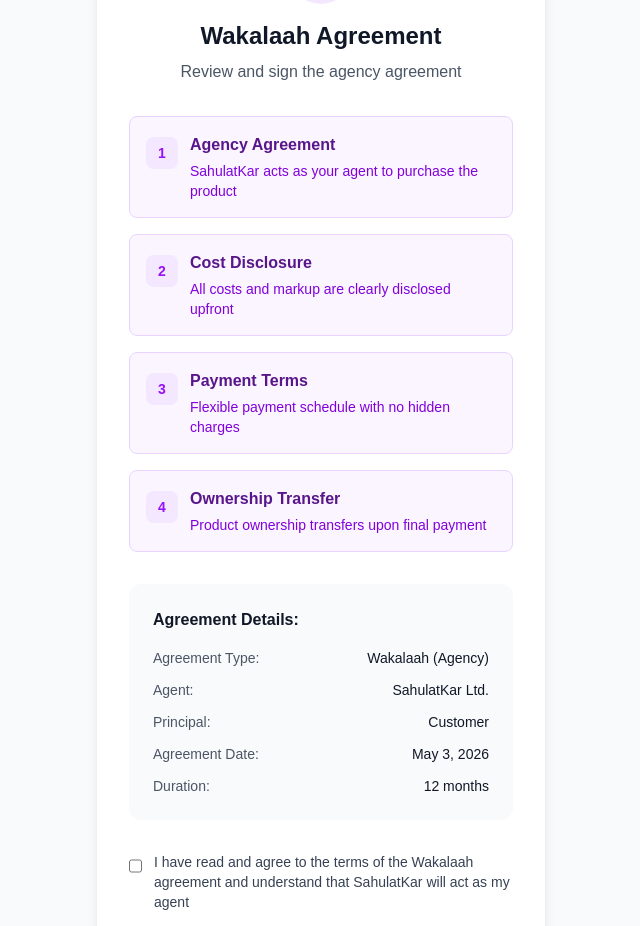
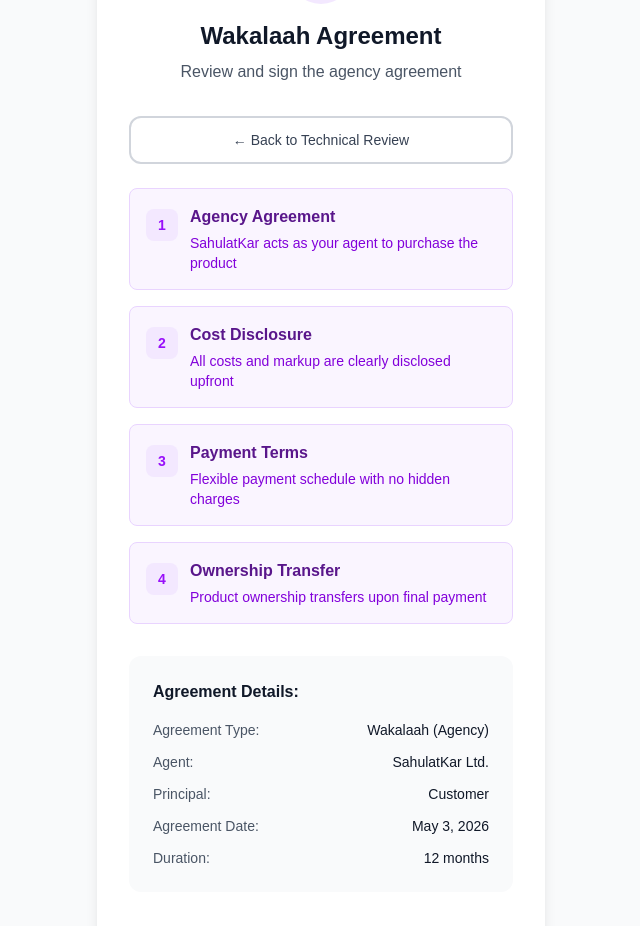
Before and after one commit to SahulatKar/Sahulatkar_Frontend, a Next.js app in the folder saulatkar-frontend/: page /financing/wakalaah-agreement in a window 1280 px wide. Shown: the part 108-1034 px from the top of the page, without its empty margins (319-959 px from the left). Built offline with nearby package versions, Linux system fonts and the light colour scheme.

Commit message:
Automate agreement acceptance and redirect to murabaha contract

```diff
--- a/saulatkar-frontend/src/app/financing/wakalaah-agreement/page.tsx
+++ b/saulatkar-frontend/src/app/financing/wakalaah-agreement/page.tsx
@@ -1,7 +1,7 @@
 "use client"
 
 import { motion } from "framer-motion"
-import { useState } from "react"
+import { useState, useEffect } from "react"
 import { CheckCircle, FileText, ArrowRight, Shield, User, Calendar } from "lucide-react"
 import { Button } from "@/components/ui/button"
 import { useRouter } from "next/navigation"
@@ -26,6 +26,22 @@
   const handleContinue = () => {
     router.push('/financing/murabaha-contract')
   }
+
+  const handleBack = () => {
+    router.push('/financing/technical-review')
+  }
+
+  // Auto-accept and auto-sign the agreement to continue the flow
+  useEffect(() => {
+    if (!signatureComplete) {
+      setAgreementAccepted(true)
+      const t = window.setTimeout(() => {
+        handleSignAgreement()
+      }, 600)
+
+      return () => window.clearTimeout(t)
+    }
+  }, [])
 
   const agreementTerms = [
     {
@@ -59,16 +75,29 @@
           initial={{ opacity: 0 }}
           animate={{ opacity: 1 }}
           transition={{ duration: 0.6, delay: 0.2 }}
-          className="text-center mb-8"
+          className="flex items-center justify-between mb-8"
         >
-          <div className="w-16 h-16 bg-purple-100 rounded-full flex items-center justify-center mx-auto mb-4">
-            <FileText className="w-8 h-8 text-purple-600" />
+          <div className="flex-1">
+            <div className="w-16 h-16 bg-purple-100 rounded-full flex items-center justify-center mx-auto mb-4">
+              <FileText className="w-8 h-8 text-purple-600" />
+            </div>
+            <h1 className="text-2xl font-bold text-gray-900 mb-2 text-center">Wakalaah Agreement</h1>
+            <p className="text-gray-600 text-center">
+              Review and sign the agency agreement
+            </p>
           </div>
-          <h1 className="text-2xl font-bold text-gray-900 mb-2">Wakalaah Agreement</h1>
-          <p className="text-gray-600">
-            Review and sign the agency agreement
-          </p>
         </motion.div>
+
+        {/* Back Button */}
+        <div className="mb-6">
+          <Button
+            onClick={handleBack}
+            variant="outline"
+            className="w-full border-gray-300 text-gray-700 hover:bg-gray-50"
+          >
+            ← Back to Technical Review
+          </Button>
+        </div>
 
         {/* Agreement Terms */}
         <motion.div
```
